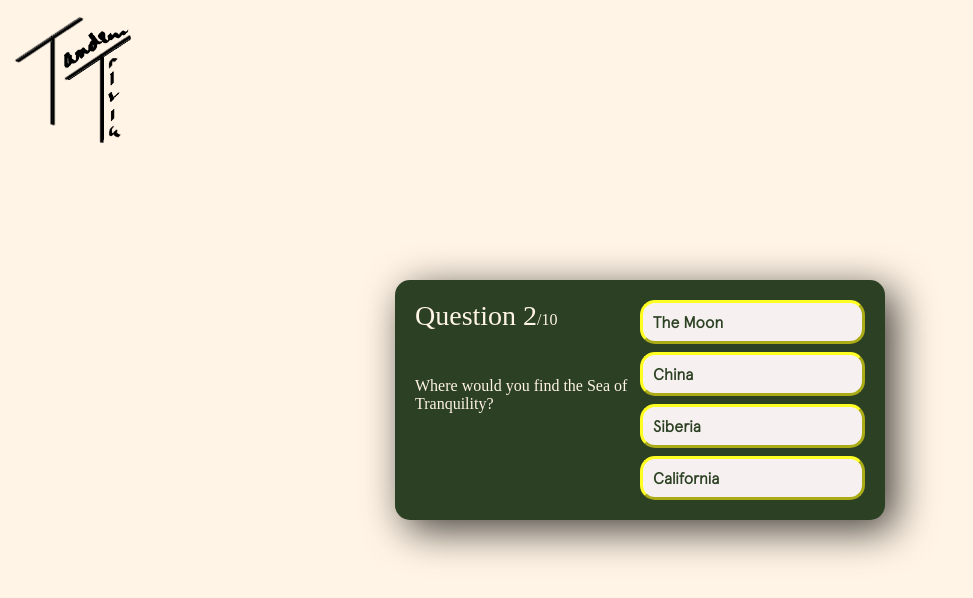
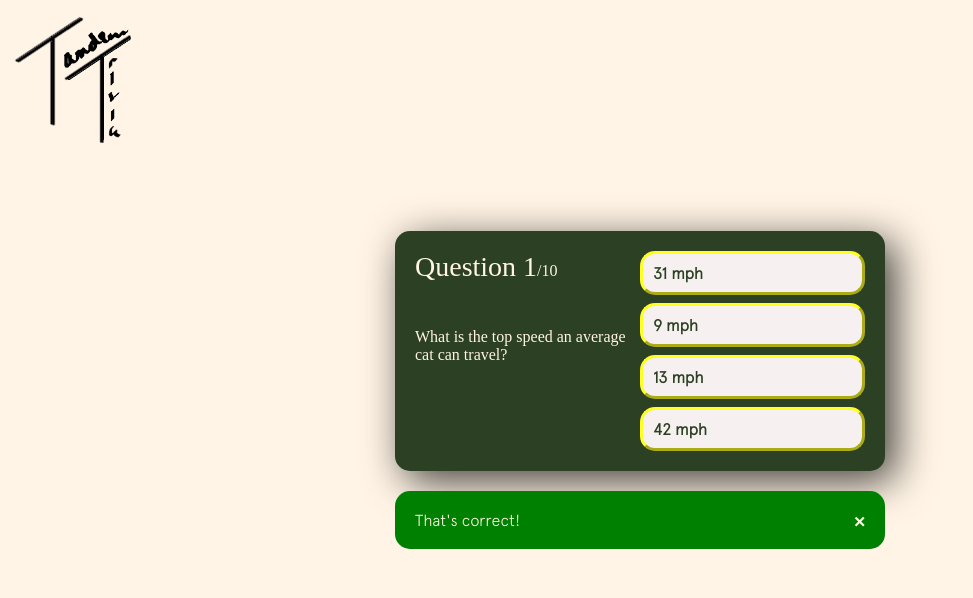
Before and after one commit to jackrein/TandemTrivia, a React (Create React App) app: page / in a window 1280 px wide. Both pictures are taken after a click on the button "31 mph". Shown: the top 598 px of the page, without its empty margins (0-973 px from the left). Built offline with nearby package versions, Linux system fonts and the light colour scheme; a web font is replaced by a local one.

Commit message:
Add custom alerts
Replace system alerts with custom alert boxes that appear upon answer selection and disappear after 5 seconds or upon clicking the alert's 'x' button.

```diff
--- a/src/App.js
+++ b/src/App.js
@@ -8,21 +8,33 @@ export default function App() {
   const [showScore, setShowScore] = useState(false);
   const [score, setScore] = useState(0);
   const answers = questions[currentQ].incorrect.concat(questions[currentQ].correct);
+  const rightAnswer = questions[currentQ].correct;
+  let timer;
 
   const handleAnswerClick = (answerOption) => {
-    let rightAnswer = questions[currentQ].correct;
     if (answerOption === rightAnswer) {
       setScore(score + 1);
-      alert('That\'s correct!');
+      document.getElementById('alertRight').style.display='block';
     } else {
-      alert('I\'m sorry, the correct answer is ' + rightAnswer);
+      document.getElementById('alertWrong').style.display='block';
     }
+    timer = setTimeout(changeQ, 5000);
+  };
+
+  const changeQ = () => {
+    document.getElementById('alertRight').style.display='none';
+    document.getElementById('alertWrong').style.display='none';
     const nextQ = currentQ + 1;
     if (nextQ < questions.length) {
       setCurrentQ(nextQ);
     } else {
       setShowScore(true);
     }
+  };
+
+  const skipTimeout = () => {
+    clearTimeout(timer);
+    changeQ();
   };
 
   const restartGame = () => {
@@ -57,6 +69,14 @@ export default function App() {
           </>
         )}
       </div>
+      <div className='alert' id='alertRight'>
+        <span className='closeBtn' onClick={() => skipTimeout()}>&times;</span>
+        That's correct!
+      </div>
+      <div className='alert' id='alertWrong'>
+        <span className='closeBtn' onClick={() => skipTimeout()}>&times;</span>
+        I'm sorry, the correct answer is: {rightAnswer}
+      </div>
     </>
   );
 }
--- a/src/index.css
+++ b/src/index.css
@@ -103,3 +103,32 @@ button:hover {
   margin-left: auto;
   margin-right: auto;
 }
+
+/* ALERT BOX */
+.alert {
+  padding: 20px;
+  background-color: green;
+  color: #fff4e5;
+  margin: 20px 0;
+  border-radius: 15px;
+  font-family: Apercu-Light;
+  display: none;
+}
+
+#alertWrong {
+  background-color: red;
+}
+
+.closeBtn {
+  margin-left: 15px;
+  color: #fff4e5;
+  font-weight: bold;
+  float: right;
+  font-size: 22px;
+  line-height: 20px;
+  cursor: pointer;
+}
+
+.closeBtn:hover {
+  font-size: 25px;
+}
```
